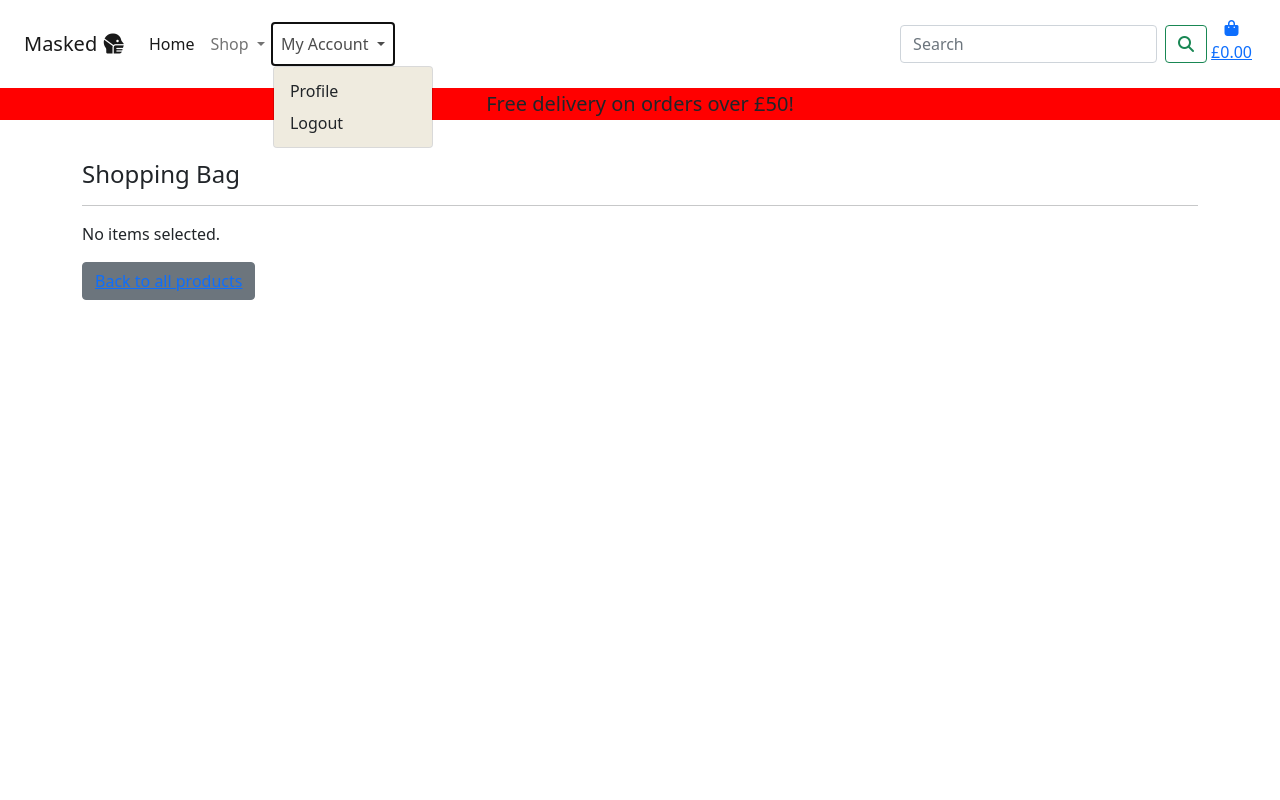
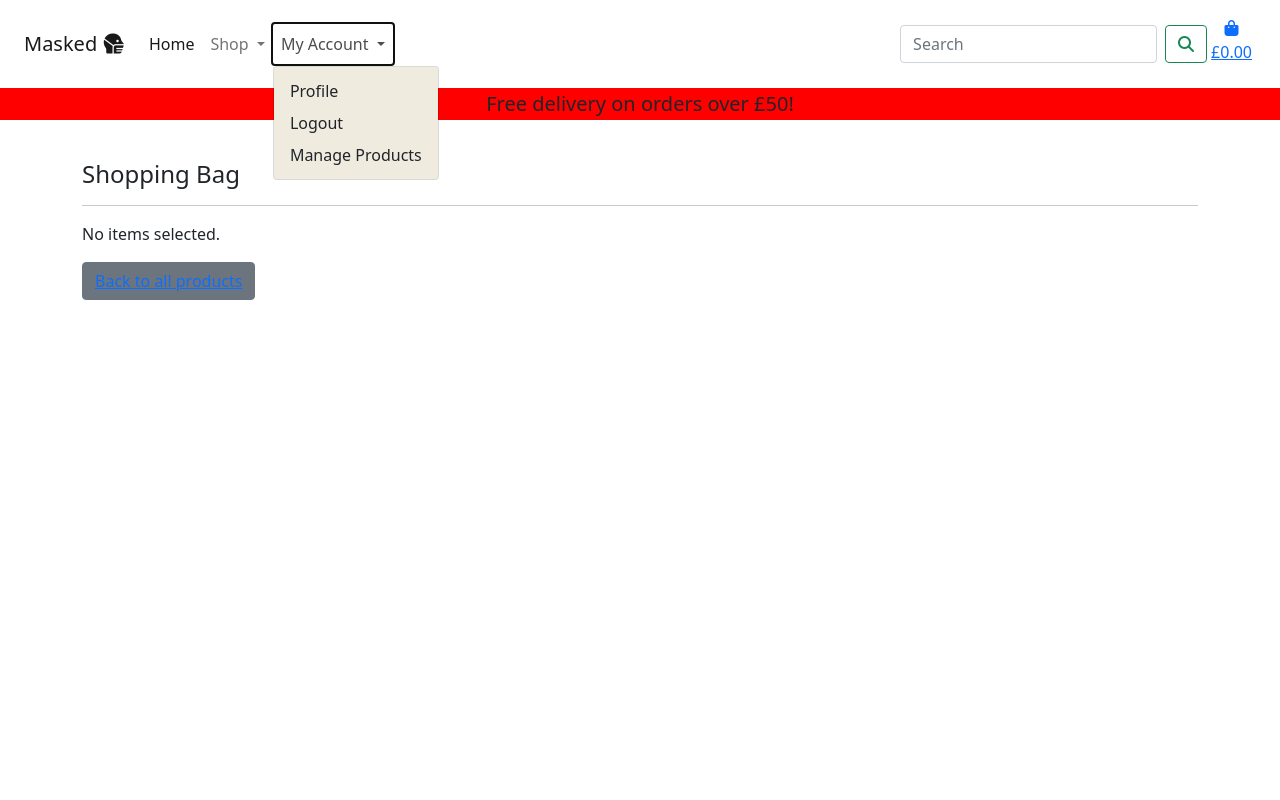
Before and after one commit to Abelyem/MS4, a Django app: page /bag/ in a window 1280 px wide, after a click on "My Account". Run offline with Django 3.2, Linux system fonts and the light colour scheme; the visitor is signed in with stand-in values (Sample User, id 1); some libraries are stand-ins or nearby versions.

Commit message:
added manage products link to base.html for superuser to add new products

```diff
--- a/templates/base.html
+++ b/templates/base.html
@@ -83,13 +83,15 @@
                                 {% if request.user.is_authenticated %}
                                 <li><a class="dropdown-item" href="{% url 'profile' %}">Profile</a></li>
                                 <li><a class="dropdown-item" href="{% url 'account_logout' %}">Logout</a></li>
+                                {% if request.user.is_superuser %}
+                                <li><a class="dropdown-item" href="{% url 'add_product' %}">Manage Products</a></li>
+                                {% endif %}
                                 {% else %}
                                 <li><a class="dropdown-item" href="{% url 'account_signup' %}">Register</a></li>
                                 <li><a class="dropdown-item" href="{% url 'account_login' %}">Login</a></li>
                                 <li>
                                     <hr class="dropdown-divider">
                                 </li>
-                                <li><a class="dropdown-item" href="#">Something else here</a></li>
                                 {% endif %}
                             </ul>
                         </li>
```
Also changed, not shown: media/Screenshot_2020-12-28_at_12.41.17_-_Display_1.png (deleted), media/Screenshot_2020-12-28_at_12.41.24.png (deleted), media/Screenshot_2021-01-04_at_16.25.47.png (deleted), media/Screenshot_2021-01-13_at_16.30.12.png (deleted), media/home-background.png (deleted), media/homepage_background_cropped.jpg (deleted).
